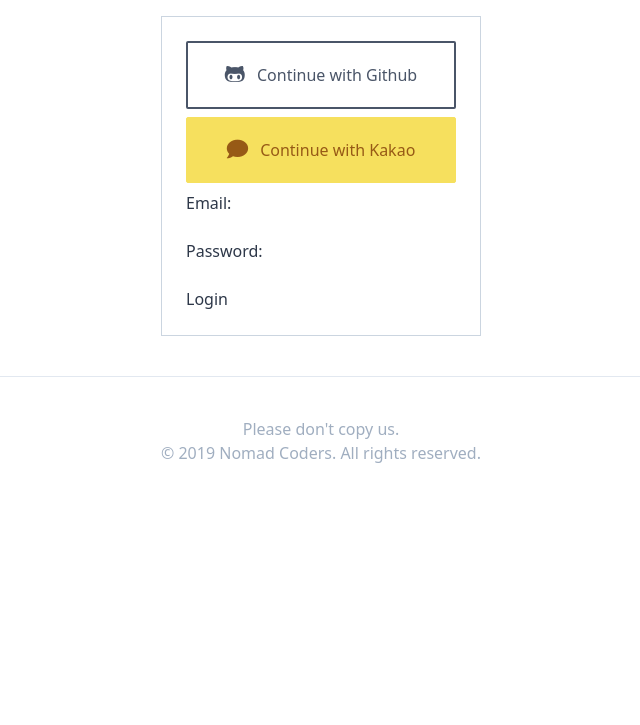
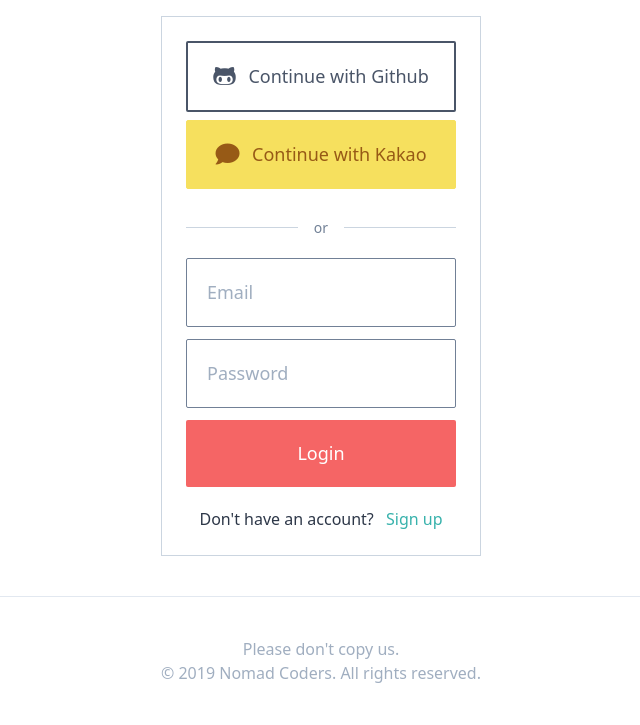
Before and after one commit to komo3344/airbnb-clone, a Django app: page /users/login in a window 1280 px wide. Shown: the part 80-805 px from the top of the page, without its empty margins (319-959 px from the left). Before the commit the page ends 543 px from the top, so only its background shows below. Run offline with Django 3.2, Linux system fonts and the light colour scheme; some libraries are stand-ins or nearby versions.

Commit message:
Login css

```diff
--- a/assets/scss/styles.scss
+++ b/assets/scss/styles.scss
@@ -15,4 +15,15 @@
   }
 }
 
+.btn {
+    @apply text-center rounded-sm py-5 font-light text-lg w-full;
+  }
+
+  input {
+    @apply rounded-sm py-5 font-light text-lg w-full text-left border border-gray-600 px-5;
+    &:focus {
+      @apply outline-none border-teal-500;
+    }
+  }
+
 @tailwind utilities;
--- a/templates/partials/social_login.html
+++ b/templates/partials/social_login.html
@@ -1,9 +1,14 @@
 <div class="flex flex-col w-full">
-    <a href="{% url 'users:github-login' %}" class="w-full border-2 font-medium text-gray-700 mb-2 border-gray-700 text-center rounded-sm py-5">
+    <a href="{% url 'users:github-login' %}" class="btn border-2  text-gray-700 mb-2 border-gray-700">
         <i class="fab fa-github-alt mr-2 fa-lg"></i> Continue with Github
     </a>
-    <a href="{% url 'users:kakao-login' %}" class="w-full border font-medium text-yellow-800 mb-2 border-yellow-400 text-center rounded-sm py-5 bg-yellow-400 ">
+    <a href="{% url 'users:kakao-login' %}" class="btn border text-yellow-800 mb-2 border-yellow-400 bg-yellow-400 ">
         <i class="fas fa-comment mr-2 fa-lg"></i> Continue with Kakao
     </a>
+</div>
 
+<div class="flex items-center w-full my-5">
+    <div class="h-px w-full bg-gray-400"></div>
+    <span class="text-gray-600 font-medium mx-4 text-sm">or</span>
+    <div class="h-px w-full bg-gray-400"></div>
 </div>
--- a/templates/users/login.html
+++ b/templates/users/login.html
@@ -13,11 +13,16 @@
 
             {% include 'partials/social_login.html' %}
 
-            <form method="POST" action="{% url "users:login" %}">
+            <form method="POST" action="{% url "users:login" %}" class="w-full">
                 {% csrf_token %}
-                {{form.as_p}}
-                <button>Login</button>
+                <input type="email" placeholder="Email" class="mb-3">
+                <input type="password" placeholder="Password" class="mb-3">
+                <button class="btn bg-red-500 text-white">Login</button>
             </form>
 
+            <div class="mt-5">
+                <span class="mr-2">Don't have an account?</span>
+                <a href="{% url 'users:signup' %}" class="text-teal-500 font-medium">Sign up</a>
+            </div>
     </div>
 {% endblock content %}
```
Also changed, not shown: static/css/styles.css.
